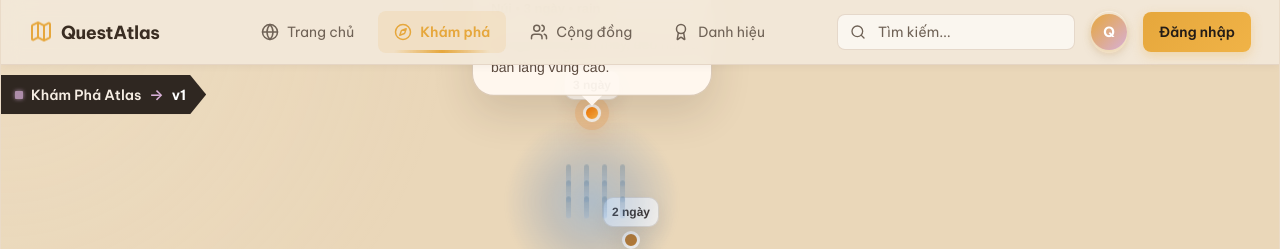
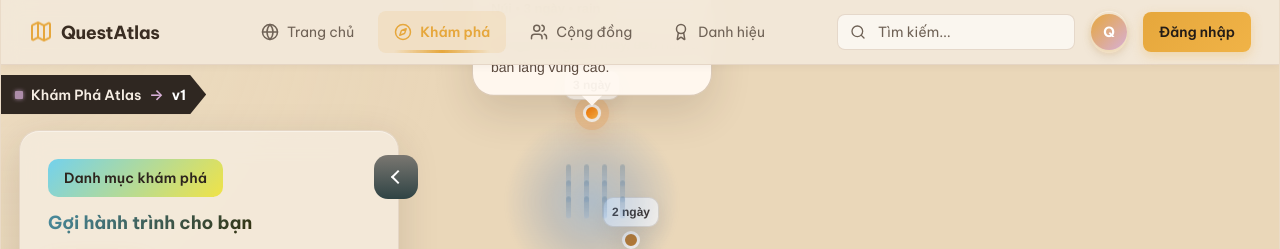
Before and after one commit to WNoisee/QuestAtlas, a React (Vite) app in the folder frontend/quest-atlas-frontend/: page /explore in a window 1280 px wide. Shown: the top 249 px of the page. Built offline with nearby package versions, Linux system fonts and the light colour scheme; no server answers.

Commit message:
add toggle

```diff
--- /dev/null
+++ b/frontend/quest-atlas-frontend/src/components/common/Toggle/Toggle.jsx
@@ -0,0 +1,19 @@
+import styles from "./Toggle.module.css";
+import Button from "../Button/Button";
+
+function Toggle({ isOpen, setIsOpen, className = "" }) {
+  return (
+    <Button
+      type="button"
+      variant="transparent"
+      className={`${styles.toggle} ${className}`}
+      onClick={() => setIsOpen((prev) => !prev)}
+      aria-label={isOpen ? "close sidebar" : "open sidebar"}
+      aria-pressed={isOpen}
+    >
+      <span className={`${styles.chevron} ${isOpen ? styles.left : styles.right}`} />
+    </Button>
+  );
+}
+
+export default Toggle;
--- /dev/null
+++ b/frontend/quest-atlas-frontend/src/components/common/Toggle/Toggle.module.css
@@ -0,0 +1,54 @@
+.toggle {
+  z-index: 50;
+  width: 44px;
+  height: 44px;
+  border-radius: 14px;
+  background: linear-gradient(180deg, #7a7771 0%, #2f4344 100%);
+  color: #fff;
+  display: inline-flex;
+  align-items: center;
+  justify-content: center;
+  cursor: pointer;
+  transition:
+    left 0.35s cubic-bezier(0.4, 0, 0.2, 1),
+    transform 0.2s ease,
+    box-shadow 0.25s ease,
+    filter 0.25s ease;
+}
+
+.toggle:hover {
+  transform: translateY(-1px) scale(1.01);
+  filter: brightness(1.05) saturate(1.05);
+}
+
+.toggle:active {
+  transform: scale(0.98);
+}
+
+.toggle:focus-visible {
+  outline: none;
+  box-shadow:
+    0 0 0 4px rgba(228, 170, 47, 0.2),
+    0 14px 28px rgba(53, 42, 31, 0.2);
+}
+
+.chevron {
+  width: 10px;
+  height: 10px;
+  border-top: 2px solid #ffffff;
+  border-right: 2px solid #ffffff;
+}
+
+.right {
+  transform: rotate(45deg);
+}
+
+.left {
+  transform: rotate(-135deg);
+  margin-left: 3px;
+}
+
+.right {
+  transform: rotate(45deg);
+  margin-right: 3px;
+}
--- a/frontend/quest-atlas-frontend/src/features/explore/components/ExploreSidebar/ExploreSidebar.module.css
+++ b/frontend/quest-atlas-frontend/src/features/explore/components/ExploreSidebar/ExploreSidebar.module.css
@@ -93,21 +93,3 @@
   background: linear-gradient(135deg, #73d1ed, #f0e347) !important;
   color: var(--text) !important;
 }
-
-@media (max-width: 1024px) {
-  .sidebar {
-    width: 320px;
-    min-width: 320px;
-    padding: 20px;
-  }
-
-  .title {
-    font-size: 1.2rem;
-  }
-}
-
-@media (max-width: 768px) {
-  .sidebar {
-    display: none;
-  }
-}
--- a/frontend/quest-atlas-frontend/src/features/explore/pages/ExplorePage.jsx
+++ b/frontend/quest-atlas-frontend/src/features/explore/pages/ExplorePage.jsx
@@ -12,12 +12,14 @@ import {
 } from "../data/ExploreData";
 import styles from "./ExplorePage.module.css";
 import ChatDock from "../../community/components/Chat/ChatDock/ChatDock";
+import Toggle from "../../../components/common/Toggle/Toggle";
 
 function ExplorePage() {
   const [activeTab, setActiveTab] = useState("destinations");
   const [searchValue, setSearchValue] = useState("");
   const [activeFilter, setActiveFilter] = useState("");
   const [selectedItem, setSelectedItem] = useState(destinations[0] || null);
+  const [openSidebar, setOpenSidebar] = useState(true);
 
   const toolbarInitialPosition = useMemo(() => ({ x: 500, y: 300 }), []);
 
@@ -107,14 +109,22 @@ function ExplorePage() {
         </DraggableWrapper>
 
         <div className={styles.leftOverlay}>
+          <Toggle
+            isOpen={openSidebar}
+            setIsOpen={setOpenSidebar}
+            className={openSidebar ? styles.toggleOpen : styles.toggleClosed}
+          />
+          {openSidebar && (
             <ExploreSidebar
               tabs={exploreTabs}
               activeTab={activeTab}
               onTabChange={handleTabChange}
+              onSidebarToggle={() => setOpenSidebar(false)}
               items={filteredItems}
               selectedItem={selectedItem}
               onSelectItem={setSelectedItem}
             />
+          )}
         </div>
       </div>
       <ChatDock></ChatDock>
--- a/frontend/quest-atlas-frontend/src/features/explore/pages/ExplorePage.module.css
+++ b/frontend/quest-atlas-frontend/src/features/explore/pages/ExplorePage.module.css
@@ -38,7 +38,7 @@
   top: 130px;
   left: 18px;
   bottom: 18px;
-  width: 340px;
+  width: 360px;
   display: flex;
 }
 
@@ -99,3 +99,21 @@
     max-width: 100%;
   }
 }
+
+.toggleOpen,
+.toggleClosed {
+  position: absolute;
+  top: 25px;
+  z-index: 1;
+  transition:
+    left 0.35s cubic-bezier(0.4, 0, 0.2, 1),
+    transform 0.2s ease;
+}
+
+.toggleOpen {
+  left: 355px;
+}
+
+.toggleClosed {
+  left: -35px;
+}
```
Lines whose indentation alone changed are shown as unchanged.
